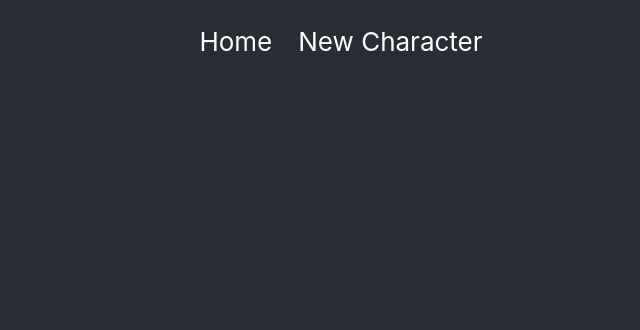
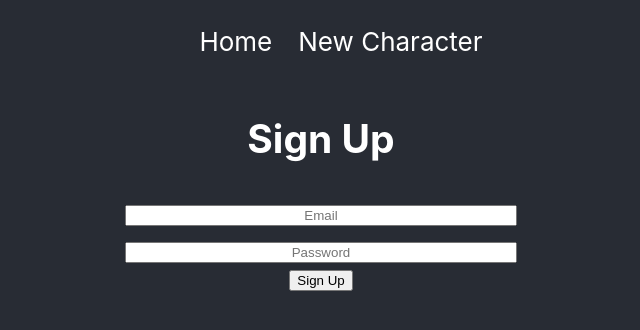
Before and after one commit to GideonBrimleaf/fate_character_generator, a React (Create React App) app: page /signup in a window 1280 px wide. Shown: the top 330 px of the page, without its empty margins (319-959 px from the left). Built offline with nearby package versions, Linux system fonts and the light colour scheme; no server answers.

Commit message:
adds signup to app

```diff
--- a/src/App.js
+++ b/src/App.js
@@ -7,6 +7,7 @@ import CharacterDetail from './components/CharacterDetail'
 import {BrowserRouter as Router, Route, Switch} from 'react-router-dom'
 import Helpers from './helpers.js'
 import { AuthProvider } from './Auth'
+import SignUp from './SignUp'
 
 class App extends Component {
 
@@ -55,6 +56,7 @@ class App extends Component {
             <Route exact path="/" render={() => <CharacterList characters={this.state.characters} deleteCharacter={this.deleteCharacter} />} />
             <Route path="/new" render={() => <CharacterForm onCharacterCreated={this.addCharacter} />} />
             <Route path="/character/:characterId" render={(matchProps) => <CharacterDetail {...matchProps} characters={this.state.characters}/>} />
+            <Route exact path="/signup" component={SignUp} />
             </Switch>
           </Router>
         </AuthProvider>
--- /dev/null
+++ b/src/SignUp.js
@@ -0,0 +1,33 @@
+import React, { useCallback } from 'react'
+import { withRouter } from 'react-router'
+import { auth, db } from './fire'
+
+const SignUp = ({ history }) => {
+  const handleSignUp = useCallback(async event => {
+    event.preventDefault()
+    const {email, password} = event.target.elements
+    try {
+      await db.createUserWithEmailAndPassword(email.value, password.value)
+      history.push('/')
+    } catch(error) {
+      alert(error)
+    }
+  }, [history])
+
+  return (
+    <section>
+      <h1>Sign Up</h1>
+      <form onSubmit={handleSignUp}>
+        <label>
+          <input name="email" type="email" placeholder="Email" />
+        </label>
+        <label>
+          <input name="password" type="password" placeholder="Password" />
+        </label>
+        <button type="submit">Sign Up</button>
+      </form>
+    </section>
+  )
+}
+
+export default withRouter(SignUp)
```
